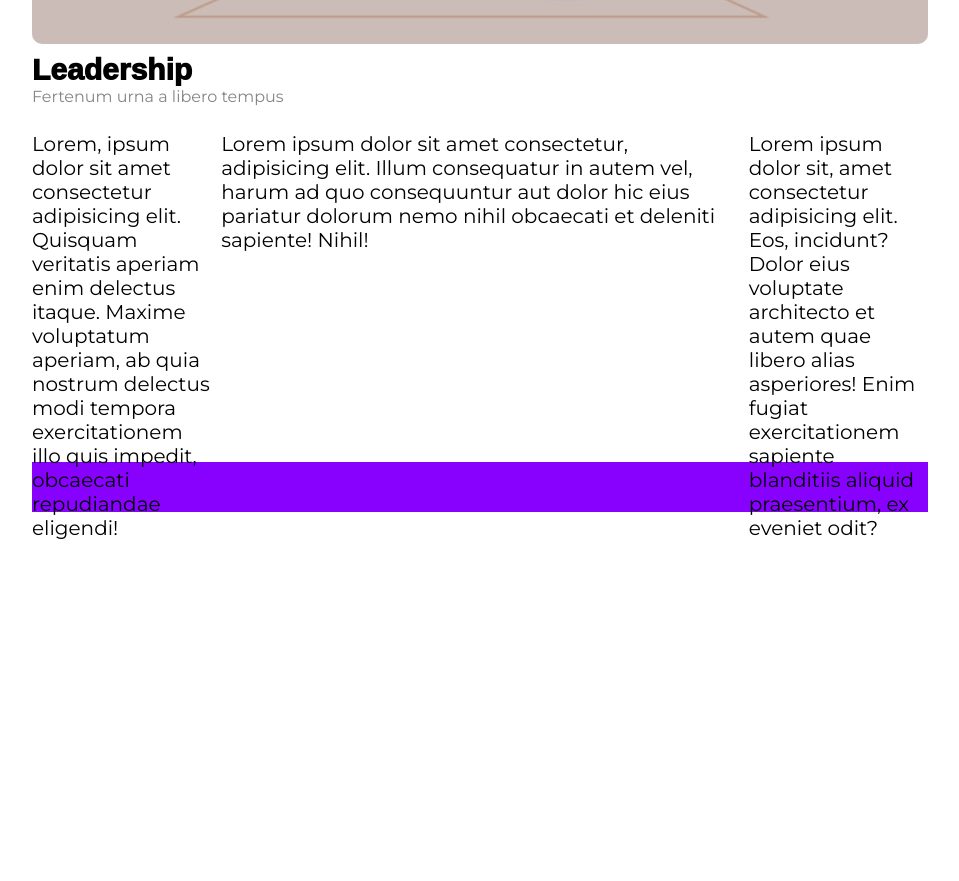
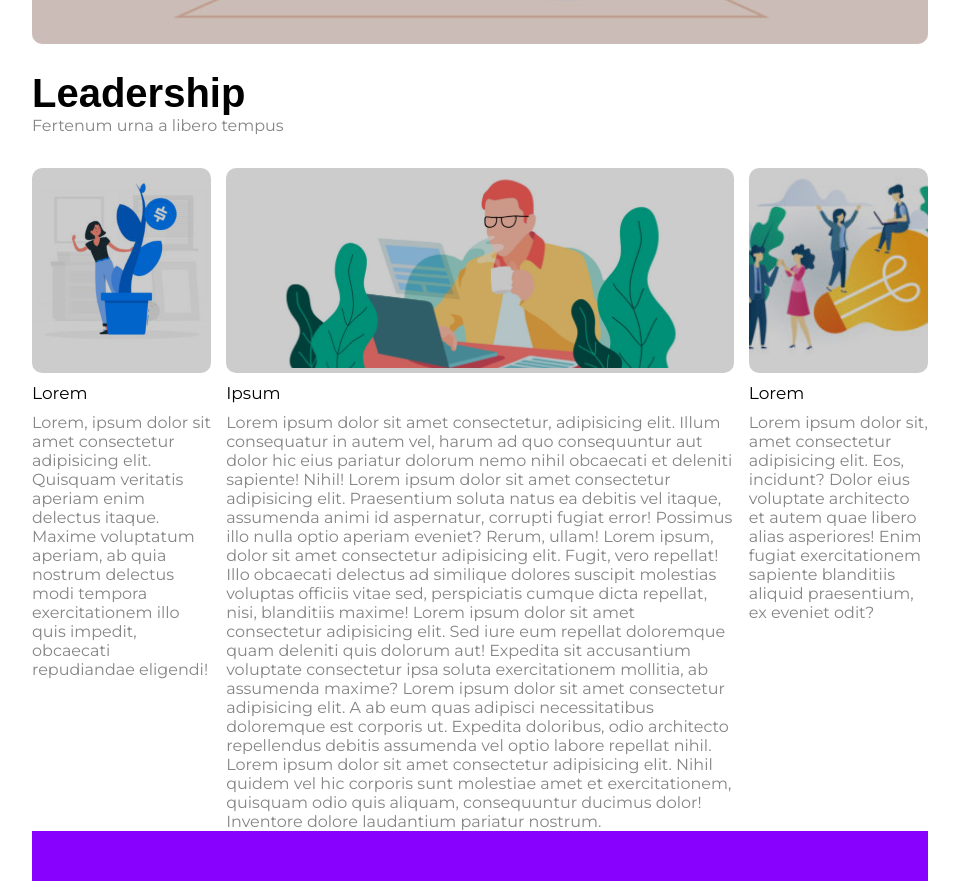
Before and after one commit to VitoMars/htmlcss-wp, a plain HTML site: page index.html in a window 1280 px wide. Shown: the part 665-1546 px from the top of the page, without its empty margins (160-1119 px from the left). Before the commit the page ends 1205 px from the top, so only its background shows below. Drawn offline with Linux system fonts and the light colour scheme.

Commit message:
Sviluppo Sezione main

```diff
--- a/css/style.css
+++ b/css/style.css
@@ -19,16 +19,6 @@ body {
   font-size: 20px;
   width: 70%;
   margin: 0 auto;
-}
-
-/* Margine tra una sezione e l'altra */
-section {
-  margin-top: 1%;
-}
-
-/* Sezione rosa */
-header {
-  /* background-color: #b96fb9; */
 }
 
 header img {
@@ -88,17 +78,10 @@ nav li a {
 
 /* Sezione blu */
 .contenitore_blu {
-  margin-top: 1%;
-  margin-bottom: 1%;
+  /* margin-top: 1%;
+  margin-bottom: 1%; */
   height: 400px;
   /* background-color: #0086ff; */
-}
-
-.home,
-.sidebar,
-.center {
-  /* background-color: #abcfe7; */
-  height: 300px;
 }
 
 .text_grey {
@@ -108,24 +91,48 @@ nav li a {
 
 .home {
   height: 70px;
-  margin-bottom: 1%;
+  margin-top: 3%;
+  margin-bottom: 3%;
 }
 
-.home h1 {
+.home div {
+  font-size: 40px;
+  font-weight: bold;
   font-family: Arial, Helvetica, sans-serif;
-  font-weight: 1000;
+  font-weight: 900;
 }
 
-.sidebar {
+.sidebar_left,
+.sidebar_right {
   float: left;
   width: calc(100% / 5);
 }
 
+.container_img {
+  position: relative;
+  border-radius: 10px;
+}
+
 .center {
   float: left;
-  margin-left: 10px;
-  margin-right: 10px;
-  width: calc((100% / 5) * 3 - 20px);
+  margin-left: 15px;
+  margin-right: 15px;
+  width: calc((100% / 5) * 3 - 30px);
+}
+
+.sidebar_left img,
+.sidebar_right img,
+.center img {
+  height: 200px;
+  width: 100%;
+  border-radius: 10px;
+  object-fit: cover;
+}
+
+.title_2 {
+  margin-top: 10px;
+  margin-bottom: 10px;
+  font-size: 17px;
 }
 
 /* Sezione viola */
--- a/index.html
+++ b/index.html
@@ -48,17 +48,47 @@
         <section>
             <div class="contenitore_blu clearfix">
                 <div class="home">
-                    <h1>Leadership</h1>
+                    <div>Leadership</div>
                     <p class="text_grey">Fertenum urna a libero tempus</p>
                 </div>
-                <div class="sidebar">
+                <div class="sidebar_left">
+                    <div class="container_img">
+                        <div class="overlay"></div>
+                        <img src="img/img-1.jpg" alt="">
+                    </div>
+
+                    <div class="title_2">Lorem</div>
+                    <div class="text_grey">
                     Lorem, ipsum dolor sit amet consectetur adipisicing elit. Quisquam veritatis aperiam enim delectus itaque. Maxime voluptatum aperiam, ab quia nostrum delectus modi tempora exercitationem illo quis impedit, obcaecati repudiandae eligendi!
+                    </div>
                 </div>
                 <div class="center">
+                    <div class="container_img">
+                        <div class="overlay"></div>
+                        <img src="img/banner-2.jpg" alt="">
+                    </div>
+
+                    <div class="title_2">Ipsum</div>
+                    <div class="text_grey">
                     Lorem ipsum dolor sit amet consectetur, adipisicing elit. Illum consequatur in autem vel, harum ad quo consequuntur aut dolor hic eius pariatur dolorum nemo nihil obcaecati et deleniti sapiente! Nihil!
+                    Lorem ipsum dolor sit amet consectetur adipisicing elit. Praesentium soluta natus ea debitis vel itaque, assumenda animi id aspernatur, corrupti fugiat error! Possimus illo nulla optio aperiam eveniet? Rerum, ullam!
+                    Lorem ipsum, dolor sit amet consectetur adipisicing elit. Fugit, vero repellat! Illo obcaecati delectus ad similique dolores suscipit molestias voluptas officiis vitae sed, perspiciatis cumque dicta repellat, nisi, blanditiis maxime!
+                    Lorem ipsum dolor sit amet consectetur adipisicing elit. Sed iure eum repellat doloremque quam deleniti quis dolorum aut! Expedita sit accusantium voluptate consectetur ipsa soluta exercitationem mollitia, ab assumenda maxime?
+                    Lorem ipsum dolor sit amet consectetur adipisicing elit. A ab eum quas adipisci necessitatibus doloremque est corporis ut. Expedita doloribus, odio architecto repellendus debitis assumenda vel optio labore repellat nihil.
+                    Lorem ipsum dolor sit amet consectetur adipisicing elit. Nihil quidem vel hic corporis sunt molestiae amet et exercitationem, quisquam odio quis aliquam, consequuntur ducimus dolor! Inventore dolore laudantium pariatur nostrum.
+                    </div>
                 </div>
-                <div class="sidebar">
-                    Lorem ipsum dolor sit, amet consectetur adipisicing elit. Eos, incidunt? Dolor eius voluptate architecto et autem quae libero alias asperiores! Enim fugiat exercitationem sapiente blanditiis aliquid praesentium, ex eveniet odit?
+                <div class="sidebar_right">
+
+                    <div class="container_img">
+                        <div class="overlay"></div>
+                        <img src="img/img-3.jpg" alt="">
+                    </div>
+
+                    <div class="title_2">Lorem</div>
+                    <div class="text_grey">
+                        Lorem ipsum dolor sit, amet consectetur adipisicing elit. Eos, incidunt? Dolor eius voluptate architecto et autem quae libero alias asperiores! Enim fugiat exercitationem sapiente blanditiis aliquid praesentium, ex eveniet odit?
+                    </div>
                 </div>
             </div>
         </section>
```
